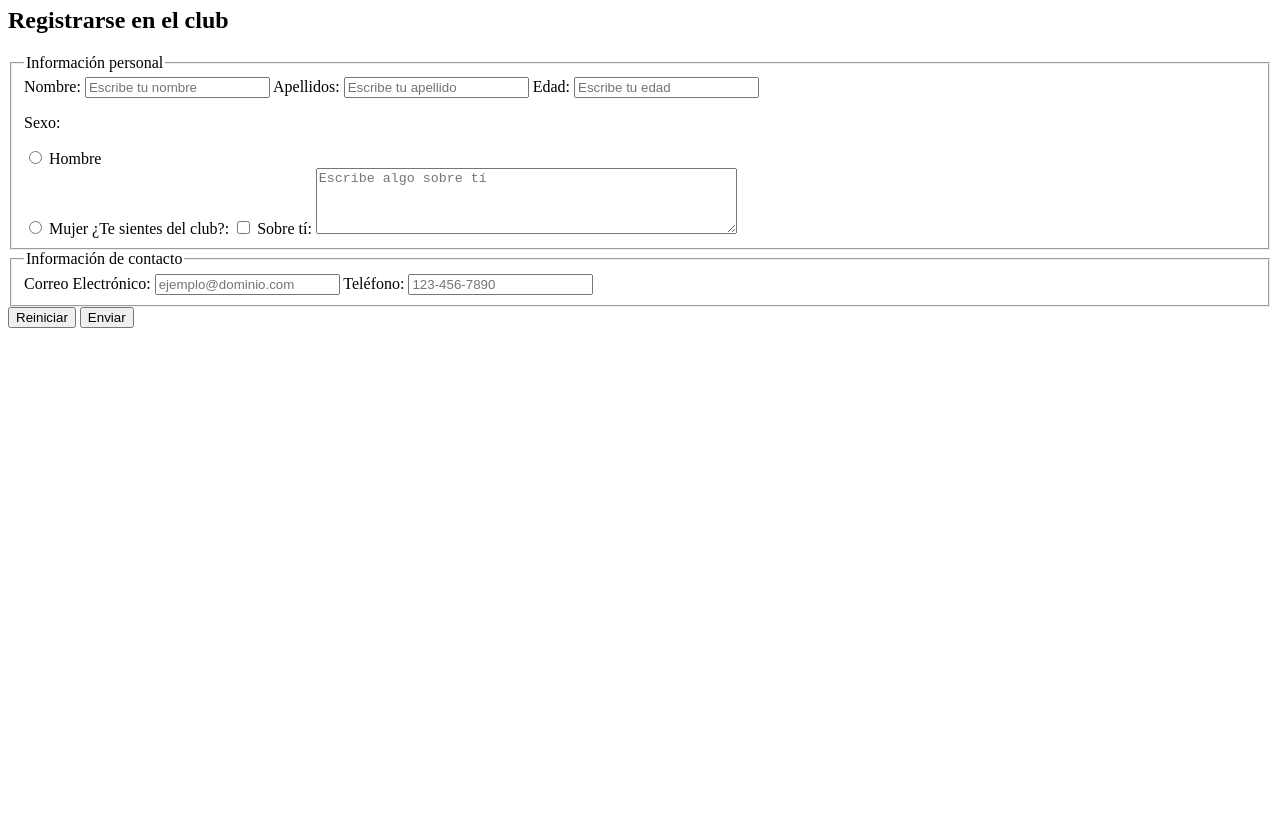
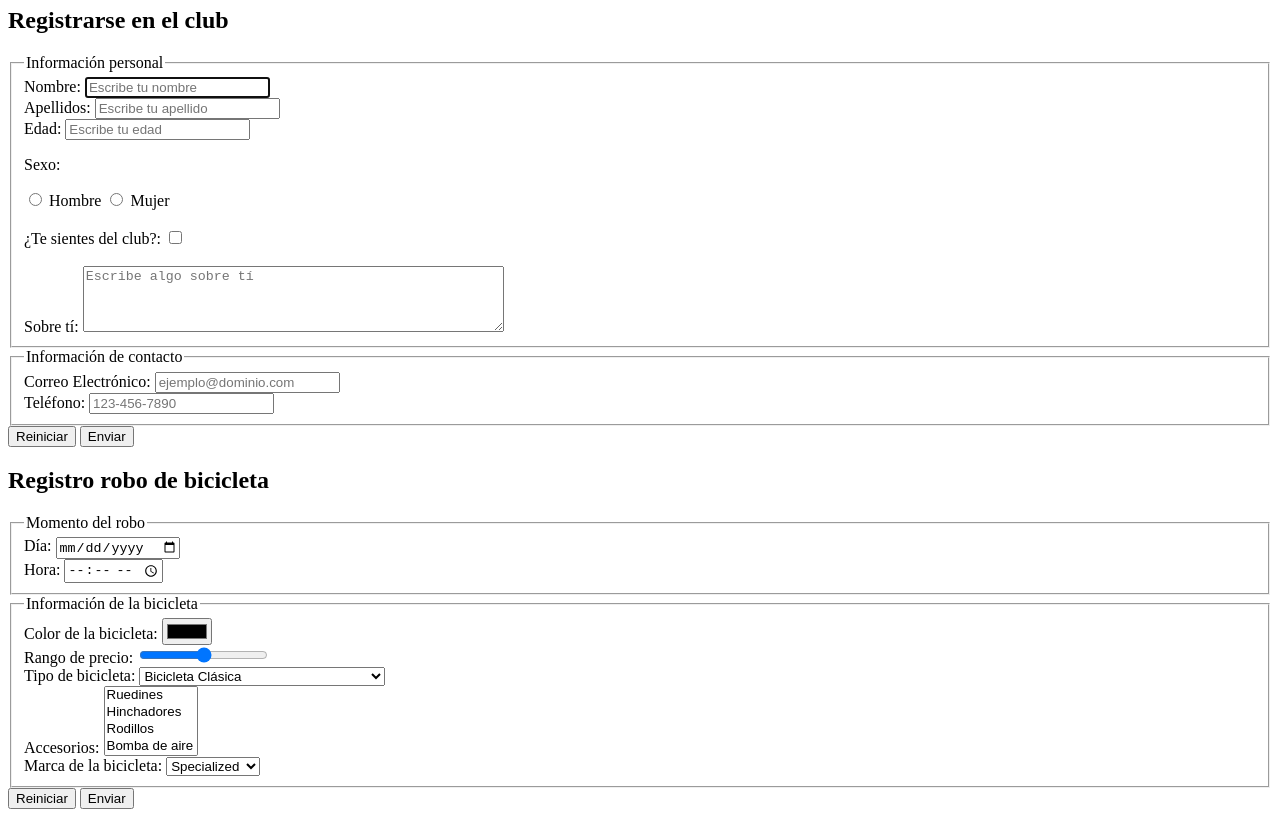
Before and after one commit to sebastian438/trabajo_formularios_html, a plain HTML site: page index.html in a window 1280 px wide. Shown: the part 73-890 px from the top of the page. Before the commit the page ends 800 px from the top, so only its background shows below. Drawn offline with Linux system fonts and the light colour scheme.

Commit message:
ADD: Formularios completados

```diff
--- a/index.html
+++ b/index.html
@@ -5,7 +5,7 @@
     </head>
     <body>
         <header>
-            <h1>Formulario</h1>
+            <h1>Formularios</h1>
         </header>
         <main>
             <section id="formulario_club">
@@ -14,32 +14,105 @@
                     <fieldset>
                         <legend>Información personal</legend>
                         <label for="nombre">Nombre:</label>
-                        <input type="text" id="nombre" name="nombre" placeholder="Escribe tu nombre">
+                        <input type="text" id="nombre" name="nombre" placeholder="Escribe tu nombre" autofocus tabindex="1"><br>
                         <label for="apellidos">Apellidos:</label>
-                        <input type="text" id="apellidos" name="apellidos" placeholder="Escribe tu apellido">
+                        <input type="text" id="apellidos" name="apellidos" placeholder="Escribe tu apellido" autofocus tabindex="2"><br>
                         <label for="edad">Edad:</label>
-                        <input type="number" id="edad" name="edad" placeholder="Escribe tu edad">
+                        <input type="number" id="edad" name="edad" placeholder="Escribe tu edad" tabindex="3"><br>
                         <p>Sexo:</p>
                         <input type="radio" id="hombre" name="genero" value="hombre">
-                        <label for="hombre">Hombre</label><br>
+                        <label for="hombre">Hombre</label>
                         <input type="radio" id="mujer" name="genero" value="mujer">
-                        <label for="mujer">Mujer</label>
+                        <label for="mujer">Mujer</label><br><br>
                         <label for="sentimiento_club">¿Te sientes del club?:</label>
-                        <input type="checkbox" id="sentimiento_club" name="sentimiento" value="sí">
+                        <input type="checkbox" id="sentimiento_club" name="sentimiento" value="sí"><br><br>
                         <label for="comentarios">Sobre tí:</label>
-                        <textarea id="comentarios" name="comentarios" rows="4" cols="50" placeholder="Escribe algo sobre tí"></textarea>
+                        <textarea id="comentarios" name="comentarios" rows="4" cols="50" placeholder="Escribe algo sobre tí"></textarea><br>
                     </fieldset>
                     <fieldset>
                         <legend>Información de contacto</legend>
                         <label for="email">Correo Electrónico:</label>
-                        <input type="email" id="email" name="email" placeholder="ejemplo@dominio.com">
+                        <input type="email" id="email" name="email" placeholder="ejemplo@dominio.com"><br>
                         <label for="telefono">Teléfono:</label>
                         <input type="tel" id="telefono" name="telefono" placeholder="123-456-7890">
                     </fieldset>
                     <input type="reset" value="Reiniciar">
                     <input type="submit" value="Enviar">
                 </form>
-        </section>
+            </section>
+            <section id="formulario_robo">
+                <h2>Registro robo de bicicleta</h2>
+                <form action="">
+                    <fieldset>
+                        <legend>Momento del robo</legend>
+                        <label for="fecha">Día:</label>
+                        <input type="date" id="fecha" name="fecha" placeholder="Día en el que ocurrió  "><br>
+                        <label for="hora">Hora:</label>
+                        <input type="time" id="hora" name="hora" placeholder="Hora en la que sucedió">
+                    </fieldset>
+                    <fieldset>
+                        <legend>Información de la bicicleta</legend>
+                        <label for="color">Color de la bicicleta:</label>
+                        <input type="color" id="color" name="color" placeholder="Color de la bicicleta"><br>
+                        <label for="precio">Rango de precio:</label>
+                        <input type="range" id="precio" name="precio" min="0" max="10000"><br>
+                        <label for="tipo_bicicleta">Tipo de bicicleta:</label>
+                        <select id="tipo_bicicleta" name="tipo_bicicleta">
+                            <optgroup label="Urbana">
+                                <option value="bicicleta_clasica">Bicicleta Clásica</option>
+                                <option value="bicicleta_plegable">Bicicleta Plegable</option>
+                                <option value="bicicleta_electrica">Bicicleta eléctrica</option>
+                                <option value="bicicleta_commuter">Bicicleta commuter</option>
+                            </optgroup>
+                            <optgroup label="Montana">
+                                <option value="bicicleta_tipo_sport">Bicicleta de tipo Sport</option>
+                                <option value="bicicleta_tipo_trail">Bicicletas de tipo Trail o Hard Tail</option>
+                                <option value="bicicleta_xc_o_cross_country">Bicicletas para XC o Cross Country</option>
+                            </optgroup>
+                            <optgroup label="Carreras">
+                                <option value="bicicleta_gran_fondo">Bicicletas Gran Fondo</option>
+                                <option value="bicicleta_racing">Bicicletas Racing</option>
+                                <option value="bicicleta_aero">Bicicletas Aero</option>
+                            </optgroup>
+                        </select><br>
+                        <label for="accesorios">Accesorios:</label>
+                        <select name="accesorios" id="accesorios" multiple>
+                            <option value="ruedines">Ruedines</option>
+                            <option value="hinchadores">Hinchadores</option>
+                            <option value="rodillos">Rodillos</option>
+                            <option value="bomba_de_aire">Bomba de aire</option>
+                            <option value="alforja">Alforja</option>
+                            <option value="silla">Silla prtabebés</option>
+                        </select><br>
+                        <label for="marca">Marca de la bicicleta:</label>
+                        <select id="marca" name="marca">
+                            <option value="specialized">Specialized</option>
+                            <option value="trek">Trek</option>
+                            <option value="merida">Merida</option>
+                            <option value="scott">Scott</option>
+                            <option value="giant">Giant</option>
+                            <option value="cube">Cube</option>
+                            <option value="lapierre">Lapierre</option>
+                            <option value="orbea">Orbea</option>
+                            <option value="cannondale">Cannondale</option>
+                            <option value="bmc">Bmc</option>
+                            <option value="canyon">Canyon</option>
+                            <option value="look">Look</option>
+                            <option value="protek">Protek</option>
+                            <option value="megamo">Megamo</option>
+                            <option value="pinarello">Pinarello</option>
+                            <option value="bianchi">Bianchi</option>
+                            <option value="bh">Bh</option>
+                            <option value="factor">Factor</option>
+                            <option value="ghost">Ghost</option>
+                            <option value="cervélo">Cervélo</option>
+                            <option value="argon">argon</option>
+                        </select>
+                    </fieldset>
+                    <input type="reset" value="Reiniciar">
+                    <input type="submit" value="Enviar">
+                </form>
+            </section>
         </main>
     </body>
 </html>
```
